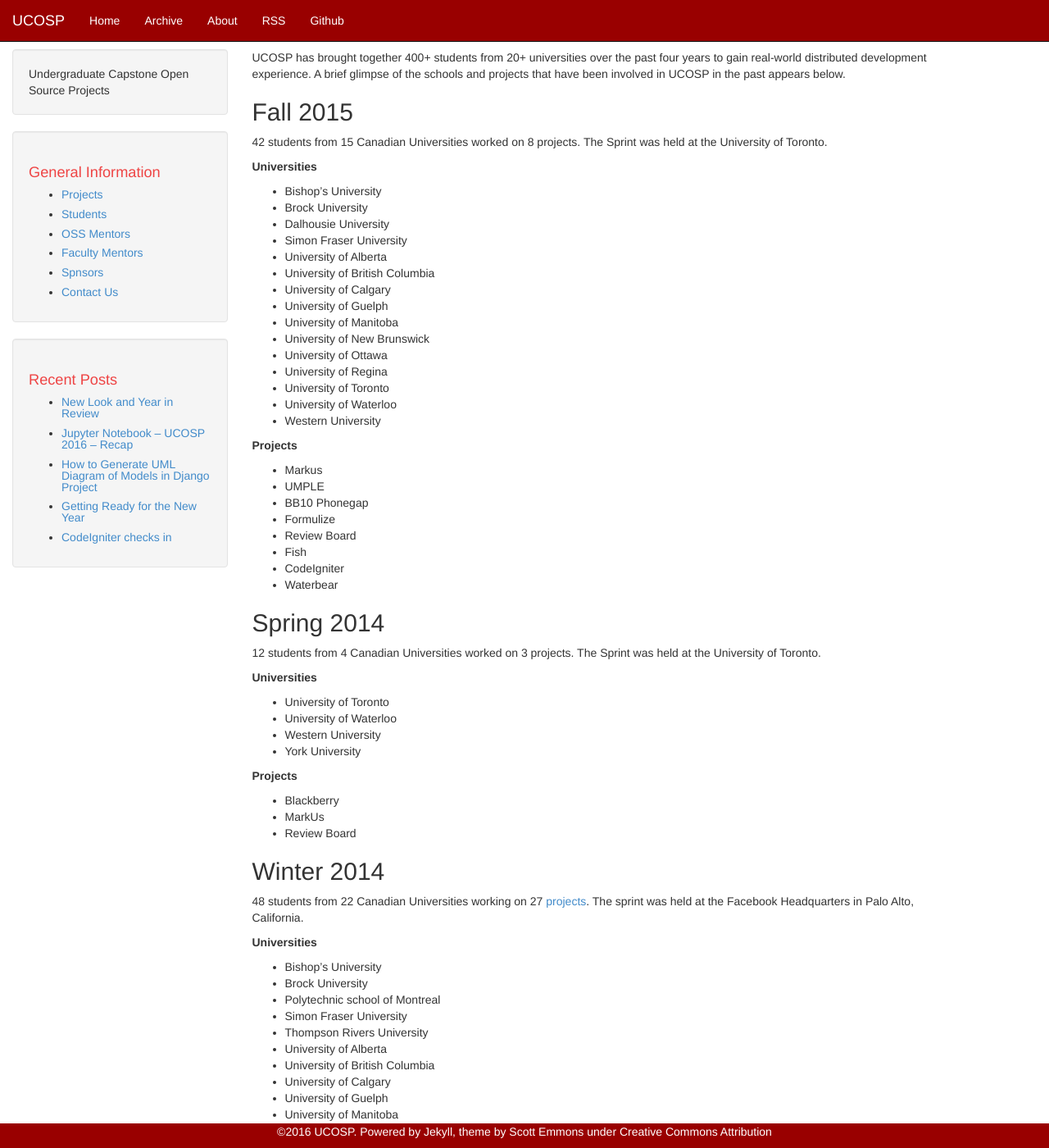
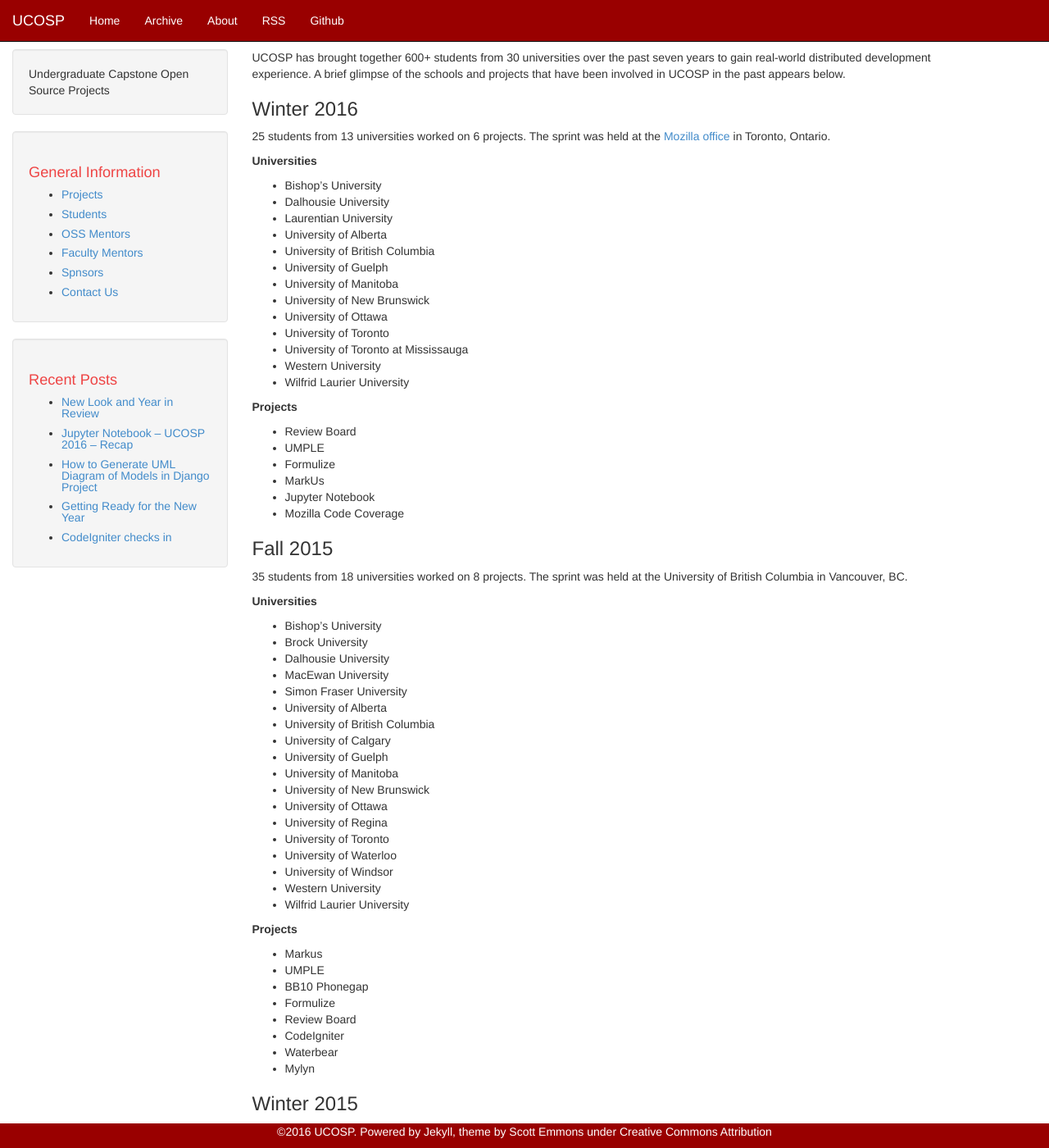
Before and after one commit to ucosp/ucosp.github.io, a Jekyll site: the page built from historical-participation.md, in a window 1280 px wide and 1400 px high. Shown: the whole window at 82% size. Built offline with Jekyll 4.4.1, drawn with Linux system fonts in a browser that asks for light colours; some of the changed text lies outside the part shown.

Commit message:
working on more of the content

```diff
--- a/historical-participation.md
+++ b/historical-participation.md
@@ -6,12 +6,74 @@
 layout: default
 guid: http://ucosp.ca/?page_id=2821
 ---
-UCOSP has brought together 400+ students from 20+ universities over the past four years to gain real-world distributed development experience. A brief glimpse of the schools and projects that have been involved in UCOSP in the past appears below.
+UCOSP has brought together 600+ students from 30 universities over the past seven years to gain real-world distributed development experience. A brief glimpse of the schools and projects that have been involved in UCOSP in the past appears below.
 
+### Winter 2016
 
-## Fall 2015
+25 students from 13 universities worked on 6 projects.  The sprint was held at the [Mozilla office](https://www.mozilla.org/en-US/contact/spaces/toronto/) in Toronto, Ontario.
 
-42 students from 15 Canadian Universities worked on 8 projects. The Sprint was held at the University of Toronto.
+**Universities**
+
+  * Bishop&#8217;s University
+  * Dalhousie University
+  * Laurentian University
+  * University of Alberta
+  * University of British Columbia
+  * University of Guelph
+  * University of Manitoba
+  * University of New Brunswick
+  * University of Ottawa
+  * University of Toronto
+  * University of Toronto at Mississauga
+  * Western University
+  * Wilfrid Laurier University
+
+**Projects**
+
+  * Review Board
+  * UMPLE
+  * Formulize
+  * MarkUs
+  * Jupyter Notebook
+  * Mozilla Code Coverage
+
+### Fall 2015
+35 students from 18 universities worked on 8 projects. The sprint was held at the University of British Columbia in Vancouver, BC.
+
+**Universities**
+
+  * Bishop&#8217;s University
+  * Brock University
+  * Dalhousie University
+  * MacEwan University
+  * Simon Fraser University
+  * University of Alberta
+  * University of British Columbia
+  * University of Calgary
+  * University of Guelph
+  * University of Manitoba
+  * University of New Brunswick
+  * University of Ottawa
+  * University of Regina
+  * University of Toronto
+  * University of Waterloo
+  * University of Windsor
+  * Western University
+  * Wilfrid Laurier University
+
+**Projects**
+
+  * Markus
+  * UMPLE
+  * BB10 Phonegap
+  * Formulize
+  * Review Board
+  * CodeIgniter
+  * Waterbear
+  * Mylyn
+
+### Winter 2015
+42 students from 15 Canadian Universities worked on 8 projects. The sprint was held at Simon Fraser University in Surrey, BC.
 
 **Universities**
 
@@ -42,9 +104,40 @@
   * CodeIgniter
   * Waterbear
 
-## Spring 2014
+### Fall 2014
 
-12 students from 4 Canadian Universities worked on 3 projects. The Sprint was held at the University of Toronto.
+40 students from 15 Universties worked on 6 projects.  The sprint was held at the [Mozilla office](https://www.mozilla.org/en-US/contact/spaces/toronto/) in Toronto, Ontario.
+
+**Universities**
+
+  * Brock University
+  * Dalhousie University
+  * Laurentian University
+  * Simon Fraser University
+  * Thompson Rivers University
+  * University of Alberta
+  * University of British Columbia
+  * University of Guelph
+  * University of Manitoba
+  * University of New Brunswick
+  * University of Ottawa
+  * University of Regina
+  * University of Toronto
+  * University of Waterloo
+  * Western University
+
+**Projects**
+
+  * Markus
+  * UMPLE
+  * BB10 Phonegap
+  * Formulize
+  * Review Board
+  * FreeseeR
+
+### Summer 2014
+
+12 students from 4 Canadian Universities worked on 3 projects. The sprint was held at the [Mozilla office](https://www.mozilla.org/en-US/contact/spaces/toronto/) in Toronto.
 
 **Universities**
 
@@ -59,7 +152,7 @@
   * MarkUs
   * Review Board
 
-## Winter 2014
+### Winter 2014
 
 48 students from 22 Canadian Universities working on 27 [projects](http://http://ucosp.ca/projects_january-2013/ "projects"). The sprint was held at the Facebook Headquarters in Palo Alto, California.
 
@@ -110,7 +203,7 @@
   * Waterbear
   * Wikimedia &#8211; Cron
 
-## Fall 2013
+### Fall 2013
 
 This sprint brought together 43 students from 18 Canadian Universities to work on 9 Open Source projects. The sprint was held at the [Mozilla office](https://www.mozilla.org/en-US/contact/spaces/toronto/) in Toronto, Ontario.
 
@@ -147,7 +240,7 @@
   * Umple
   * Waterbear
 
-## Winter 2013
+### Winter 2013
 
 43 students from 19 Canadian Universities working on 7 [projects](http://http://ucosp.ca/projects_january-2013/ "projects"). The sprint was held at the Facebook Headquarters in Palo Alto, California.
 
@@ -183,11 +276,11 @@
   * Umple
   * Markus
 
-## Fall 2012
+### Fall 2012
 
 58 students from 16 schools working on 8 projects. The sprint was held in Kitchener-Waterloo, ON.
 
-Participating schools:
+***Participating schools:***
 
   * Dalhousie University
   * University of New Brunswick
@@ -198,7 +291,7 @@
   * University of  Toronto
   * University of Toronto Mississauga
   * University of Waterloo
-  * Wilfred Laurier University
+  * Wilfrid Laurier University
   * Brock University
   * University of Manitoba
   * University of Alberta
@@ -206,50 +299,28 @@
   * Simon Fraser University
   * University of British Columbia
 
-<div>
-  Participating projects:
-</div>
+*** Projects***
+  * Review Board
+  * Formulize
+  * Eclipse
+  * FreeseeR
+  * MarkUs
+  * Technolgy Explorer
+  * HTML Blackberry
+  * Umple
 
-<div>
-  <ul>
-    <li>
-      Review Board
-    </li>
-    <li>
-      Formulize
-    </li>
-    <li>
-      Eclipse
-    </li>
-    <li>
-      FreeseeR
-    </li>
-    <li>
-      MarkUs
-    </li>
-    <li>
-      Technolgy Explorer
-    </li>
-    <li>
-      HTML Blackberry
-    </li>
-    <li>
-      Umple
-    </li>
-  </ul>
-</div>
 
-## Winter 2012
+### Winter 2012
 
 37 students from 9 schools working on 6 projects. The sprint was held in Vancouver, BC.
 
-## Fall 2011
+### Fall 2011
 
 34 students from 10 schools working on 8 projects. The sprint was held in Toronto, ON.
 
 ### Winter 2010
 
-### Schools:
+*** Universities***
 
 45 students from 8 schools.
 
@@ -262,7 +333,7 @@
   * <a>University of the Virgin Islands</a>
   * <a>University of Waterloo</a>
 
-### Projects:
+*** Projects***
 
   * [Basie](http://basieproject.org)
   * [Eclipse4Edu](http://wiki.eclipse.org/Eclipse_IDE_for_Education)
@@ -272,9 +343,9 @@
   * [Pony-Build](http://github.com/ctb/pony-build/)
   * [Thunderbird](http://www.mozillamessaging.com/)
 
-## Fall 2009
+### Fall 2009
 
-### Schools:
+*** Universities:***
 
 45 students from 12 schools.
 
@@ -292,7 +363,7 @@
   * [University of the Virgin Islands](http://www.uvi.edu/sites/uvi/Pages/DSM-Computer_Science-Home.aspx)
   * [University of Waterloo](http://www.cs.uwaterloo.ca/)
 
-### Projects:
+*** Projects:***
 
   * [Basie](http://basieproject.org)
   * [Eclipse4Edu](http://wiki.eclipse.org/Eclipse_IDE_for_Education)
```
Also changed, not shown: _posts/2016-05-30-new-look-and-year-in-review.md (+7 -1 lines), about.md (+1 -1 lines), projects.md (+12 -8 lines), students.md (+18 -6 lines).
